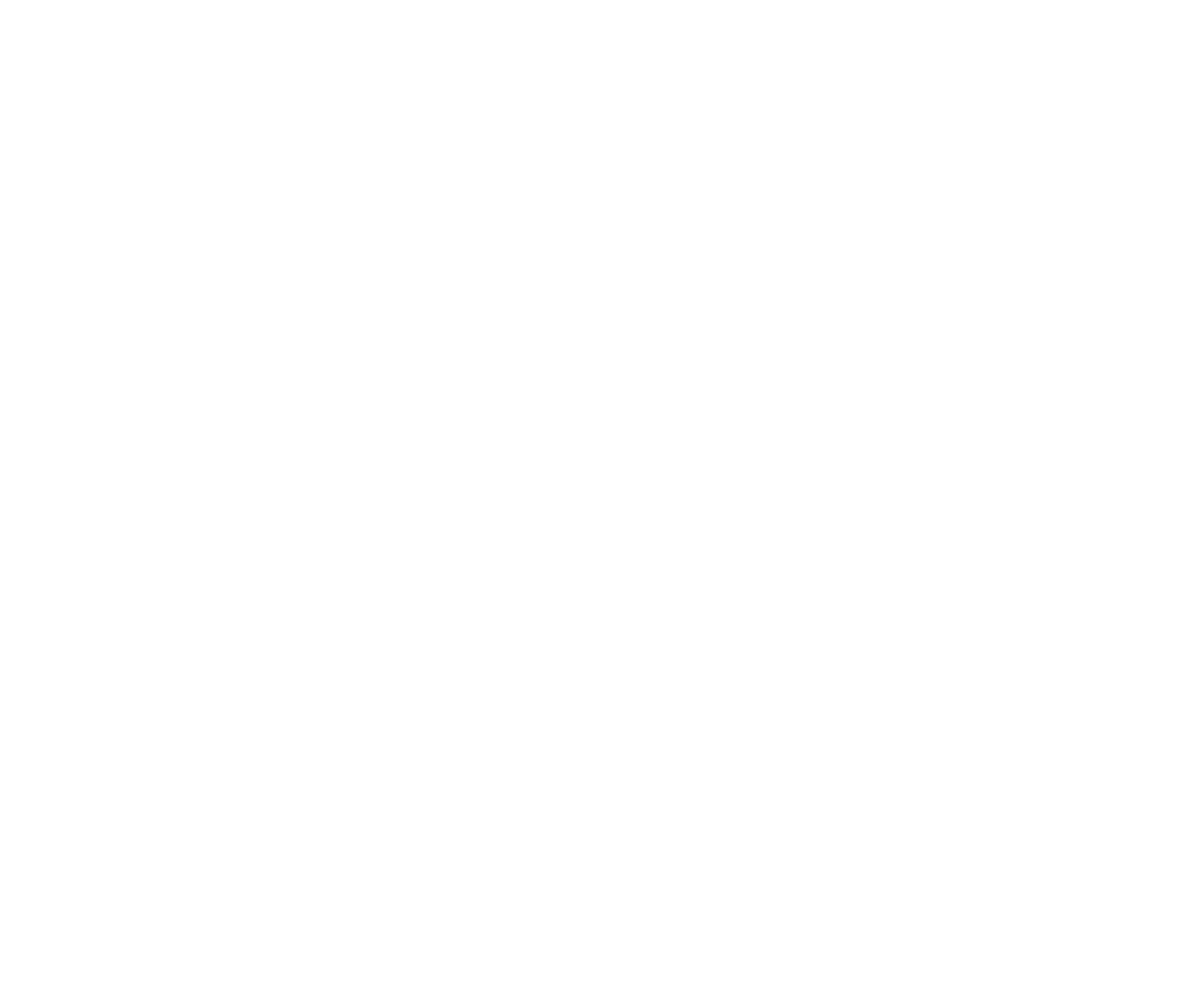
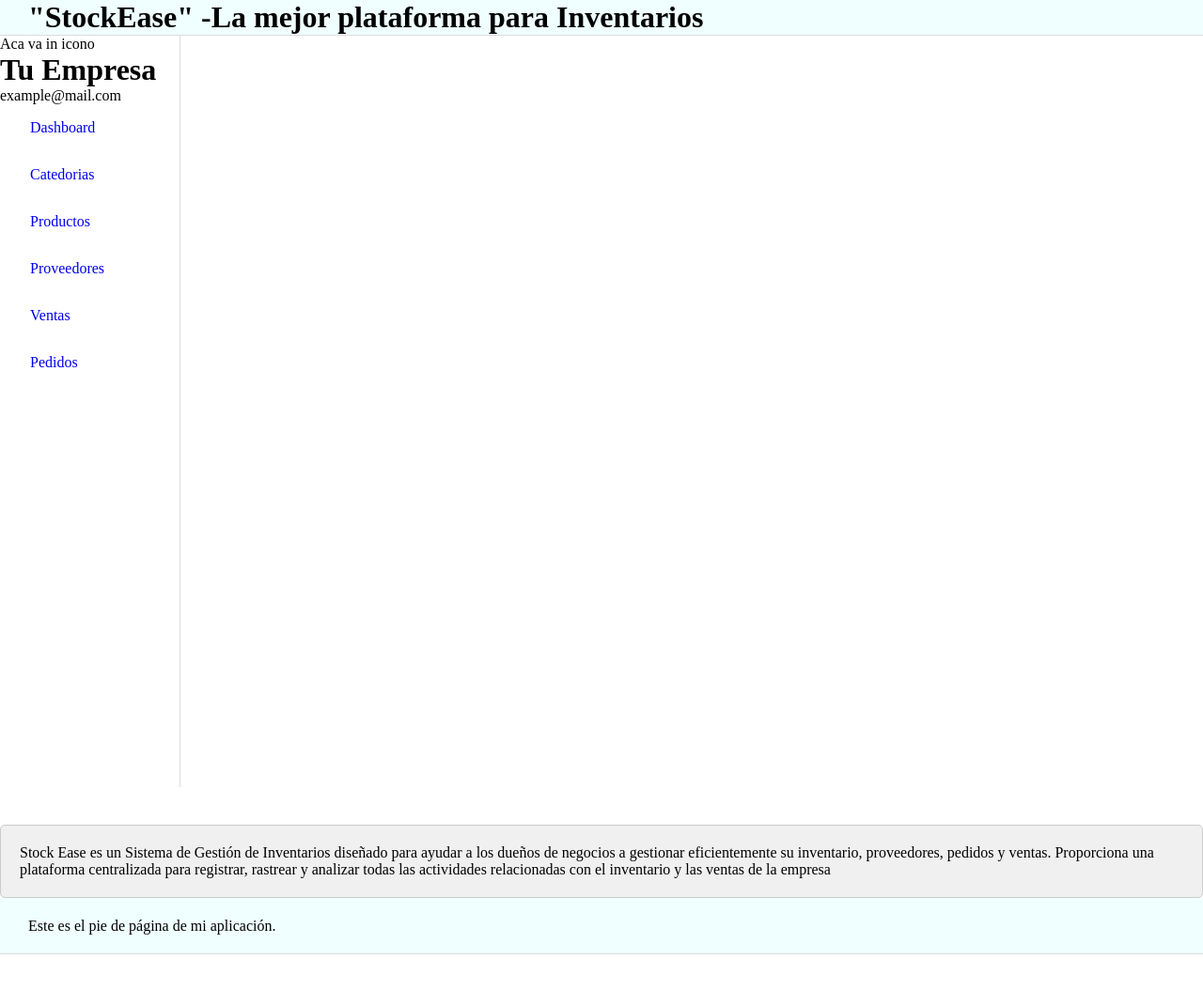
Before and after one commit to No-Country-simulation/s14-21-n-python, a React (Vite) app in the folder frontend/: page / in a window 1280 px wide. Before the commit this address had no page. Shown: the whole page at 94% size. Before the commit the page ends 800 px from the top, so only its background shows below. Built offline with nearby package versions, Linux system fonts and the light colour scheme.

Commit message:
version maria dashboard

```diff
--- a/frontend/package.json
+++ b/frontend/package.json
@@ -27,6 +27,6 @@
     "eslint-plugin-react-refresh": "^0.4.6",
     "postcss": "^8.4.38",
     "tailwindcss": "^3.4.3",
-    "vite": "^5.2.0"
+    "vite": "^5.2.8"
   }
 }
--- a/frontend/src/App.jsx
+++ b/frontend/src/App.jsx
@@ -1,18 +1,31 @@
 import { BrowserRouter } from "react-router-dom";
 import { Routes, Route } from "react-router-dom";
-/*import Dashboard from "./components/Dashboard/Dashboard";*/
+import Dashboard from "./components/Dashboard/Dashboard";
 import Products from "./components/Products/Products";
 import Sales from "./components/Sales/Sales";
+import Header from "./components/Header/Header";
+import Sidebar from "./components/Sidebar/Sidebar";
+import Footer from "./components/Footer/Footer";
 
 function App() {
   return (
     <>
       <BrowserRouter>
+      <Header />
+    <div className="container">
+
+      <Sidebar />
+
+        <div className="content">
         <Routes>
-          {/*<Route path="/" element={<Dashboard />} />*/}
+          <Route path="/" element={<Dashboard />} />
           <Route path="/products" element={<Products />} />
           <Route path="/sales" element={<Sales />} />
         </Routes>
+        </div>
+
+       <Footer />
+       </div>
       </BrowserRouter>
     </>
   );
--- /dev/null
+++ b/frontend/src/components/Dashboard/Dashboard.jsx
@@ -0,0 +1,21 @@
+import React from 'react';
+import styles from './Dashboard.module.css';
+
+
+const Dashboard =() =>{
+    return (
+
+        <div className={styles.dashboard}>
+
+            <p>Stock Ease es un Sistema de Gestión de Inventarios diseñado para ayudar a
+            los dueños de negocios a gestionar eficientemente su inventario, proveedores,
+            pedidos y ventas. Proporciona una plataforma centralizada para registrar, rastrear
+            y analizar todas las actividades relacionadas con el inventario y las ventas de la
+            empresa</p>
+
+        </div>
+
+    )
+
+}
+export default Dashboard
--- /dev/null
+++ b/frontend/src/components/Dashboard/Dashboard.module.css
@@ -0,0 +1,13 @@
+/* Dashboard.module.css */
+
+ .dashboard {
+  grid-area: Home;
+  width: 100%;
+  /* overflow-y: auto; */
+  margin-top: 40px;
+  padding: 20px 20px;
+  background-color: #f0f0f0;
+  border: 1px solid #ccc;
+  border-radius: 5px;
+
+}
--- /dev/null
+++ b/frontend/src/components/Footer/Footer.jsx
@@ -0,0 +1,14 @@
+import React from 'react';
+import styles from './Footer.module.css';
+
+function Footer() {
+  return (
+    <div className={styles.footer}>
+    <footer>
+      <p>Este es el pie de página de mi aplicación.</p>
+    </footer>
+    </div>
+  );
+}
+
+export default Footer;
--- /dev/null
+++ b/frontend/src/components/Footer/Footer.module.css
@@ -0,0 +1,14 @@
+
+.footer{
+    grid-area: Footer;
+    height: 60px;
+    display: flex;
+    align-items: center;
+    justify-content: space-between;
+    background-color: azure;
+    padding: 0 30px 0 30px;
+    border-bottom: 1px solid gainsboro;
+    text-align: center;
+    margin-bottom: 40px;
+    width: 100%;
+  }
--- /dev/null
+++ b/frontend/src/components/Header/Header.jsx
@@ -0,0 +1,13 @@
+import React from 'react';
+import styles from './Header.module.css';
+
+
+const Header = () => {
+    return(
+        <div className ={styles.header}>
+          <h1> "StockEase" -La mejor plataforma para Inventarios</h1>
+        </div>
+    )
+}
+
+export default Header
--- /dev/null
+++ b/frontend/src/components/Header/Header.module.css
@@ -0,0 +1,13 @@
+
+  .header{
+    grid-area: header;
+    width: 100%;
+    height: auto;
+    /* display: flex; */
+    align-items: center;
+    justify-content: space-between;
+    background-color: azure;
+    padding: 0 30px 0 30px;
+    border-bottom: 1px solid gainsboro;
+
+  }
--- a/frontend/src/components/Sales/Sales.jsx
+++ b/frontend/src/components/Sales/Sales.jsx
@@ -1,4 +1,4 @@
-import AddSale from "../AddSale/AddSale.jsx";
+// import AddSale from "../AddSale/AddSale.jsx";
 import style from "./Sales.module.css";
 import { useState } from "react";
 
--- /dev/null
+++ b/frontend/src/components/Sidebar/Sidebar.jsx
@@ -0,0 +1,42 @@
+import React from 'react';
+import { Link } from 'react-router-dom';
+import styles from './Sidebar.module.css';
+
+const Sidebar = () => {
+    return(
+        <div className ={styles.sidebar}>
+            <div>
+                <p>Aca va in icono</p>
+                <h1>Tu Empresa </h1>
+                <p>example@mail.com</p>
+            </div>
+            <ul>
+            <li>
+                <li>
+                    <Link to={'/'}>Dashboard </ Link>
+                </li>
+
+                    <a href="/">Catedorias</a>
+                </li>
+
+                <li>
+                <Link to={'/products'}>Productos </ Link>
+
+                </li>
+                <li>
+                    <a href="/">Proveedores</a>
+                </li>
+                <li>
+                    <a href="/">Ventas</a>
+                </li>
+                <li>
+                    <a href="/">Pedidos</a>
+                </li>
+
+            </ul>
+
+        </div>
+    )
+}
+
+export default Sidebar
--- /dev/null
+++ b/frontend/src/components/Sidebar/Sidebar.module.css
@@ -0,0 +1,18 @@
+
+ .sidebar{
+    grid-area: sidebar;
+    overflow-y: auto;
+    width: 12rem;
+    height: 100vh;
+    border-right: 1px solid gainsboro;
+    ul{
+      list-style: none;
+      padding: 1rem 2rem;
+      li{
+        margin-bottom: 2rem;
+        a{
+          text-decoration: none;
+        }
+      }
+    }
+  }
```
Also changed, not shown: 1 other file (tests, documents, lock files or other folders).
